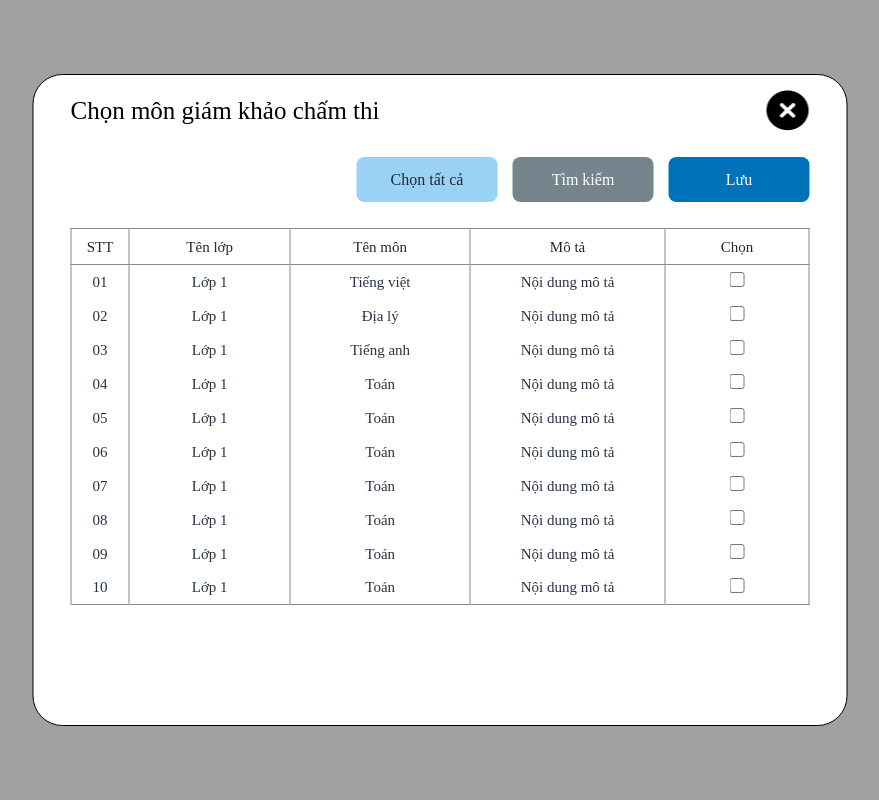
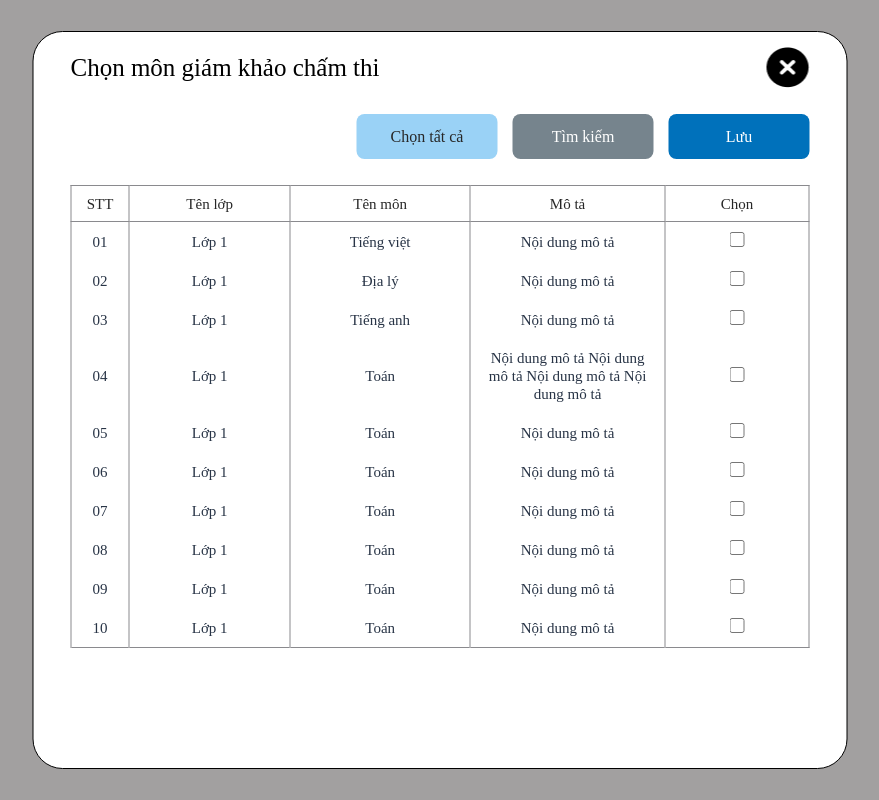
Before and after one commit to vietdung1211/moetHTML-2, a plain HTML site: page chọn môn/choose.html in a window 1280 px wide. Shown: the whole page, without its empty margins (200-1079 px from the left). Drawn offline with Linux system fonts and the light colour scheme.

Commit message:
fix padding

```diff
--- a/chọn môn/choose.html
+++ b/chọn môn/choose.html
@@ -65,7 +65,7 @@
                         <td>04</td>
                         <td>Lớp 1</td>
                         <td>Toán</td>
-                        <td>Nội dung mô tả</td>
+                        <td>Nội dung mô tả Nội dung mô tả Nội dung mô tả Nội dung mô tả</td>
                         <td><input type="checkbox"></td>
                     </tr>
                     <tr>
--- a/chọn môn/css/choose.scss
+++ b/chọn môn/css/choose.scss
@@ -137,6 +137,7 @@
                         text-align: center;
                         color: #283446;
                         border-left: 1px solid #8A8A8E;
+                        padding: 10px;
                         input {
                             width: 15px;
                             height: 15px;
```
Also changed, not shown: chọn môn/css/choose.css, 1 other file.
